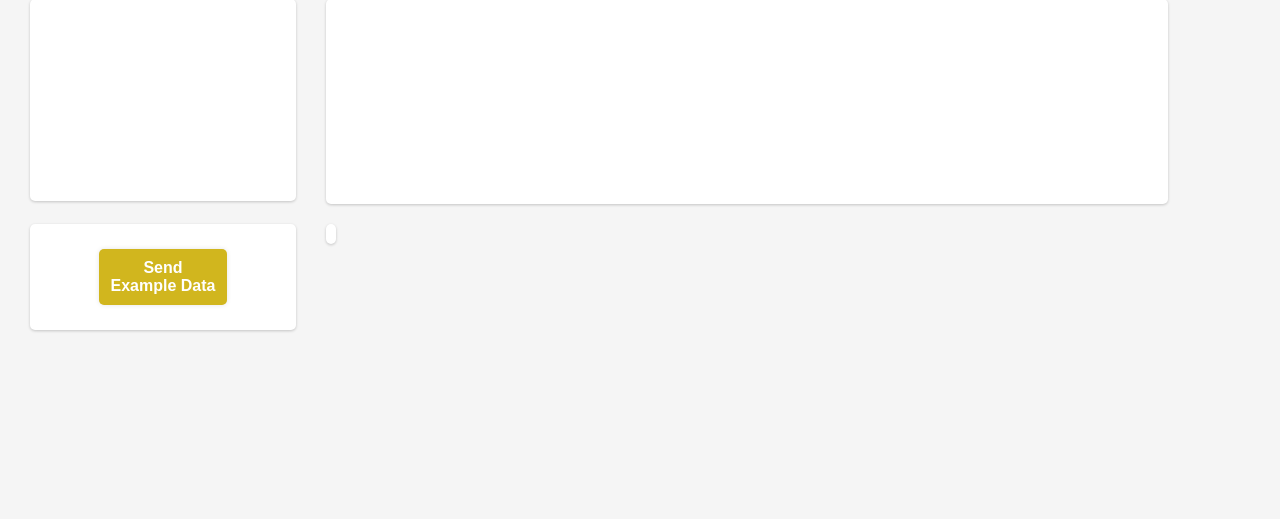
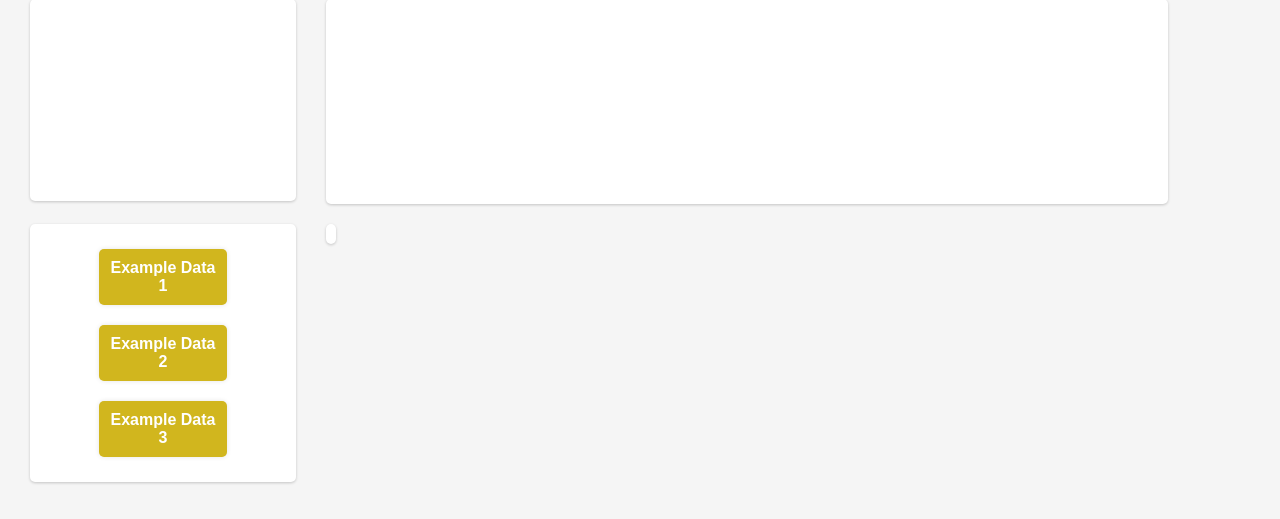
Before and after one commit to ArdaBalkir/CheeseInterfaceFlask, a Flask app: page / in a window 1280 px wide. Shown: the part 281-800 px from the top of the page. Run offline with Flask 2, Linux system fonts and the light colour scheme.

Commit message:
more examples

```diff
--- a/app.py
+++ b/app.py
@@ -28,6 +28,18 @@ def predict():
         # Define your example data here
         image = Image.open(BytesIO(local_image_data))
         image_name = 'emmantal_example'
+    elif 'example-two' in request.form:
+        with open('static/cheddar_example.jpg', 'rb') as f:
+            local_image_data = f.read()
+        # Define your example data here
+        image = Image.open(BytesIO(local_image_data))
+        image_name = 'cheddar_example'
+    elif 'example-three' in request.form:
+        with open('static/cheddar_example2.jpg', 'rb') as f:
+            local_image_data = f.read()
+        # Define your example data here
+        image = Image.open(BytesIO(local_image_data))
+        image_name = 'cheddar_example2'
     else:
         image_file = request.files['image']
         image = Image.open(image_file)
--- a/templates/index.html
+++ b/templates/index.html
@@ -36,7 +36,9 @@
   <div class="row">
     <div class="column left">
       <form action="/" method="post">
-        <button type="submit" name="example-one">Send Example Data</button>
+        <button type="submit" name="example-one">Example Data 1</button>
+        <button type="submit" name="example-two">Example Data 2</button>
+        <button type="submit" name="example-three">Example Data 3</button>
       </form>
     </div>
     <div class="column">
```
Also changed, not shown: custom_methods.py (+5 -16 lines), static/cheddar_example.jpg (added), static/cheddar_example2.jpg (added).
